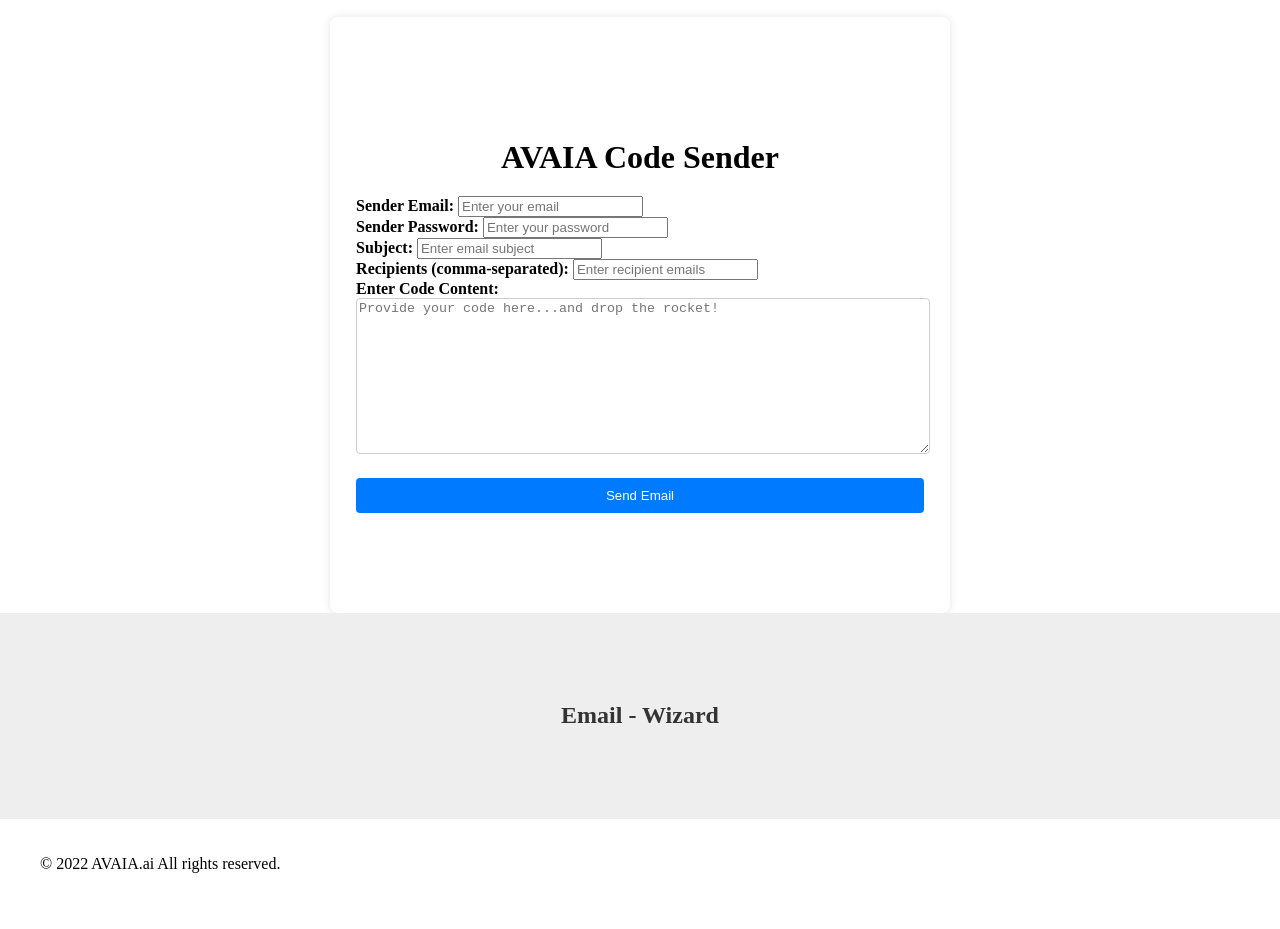
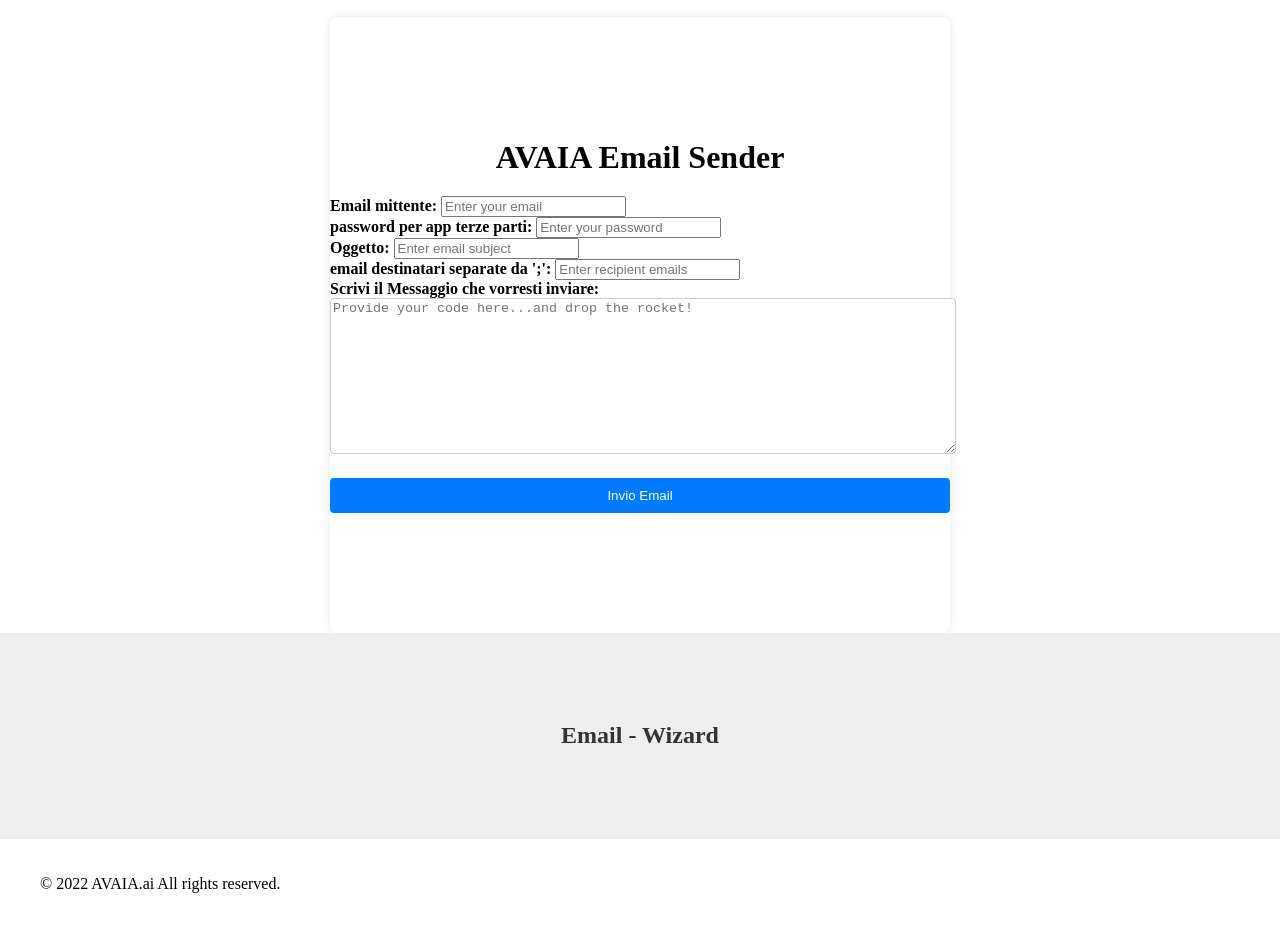
Before and after one commit to GianluBLockchain-DEV/avaia_apps, a website: page public/web.html in a window 1280 px wide. Shown: the part 1380-2309 px from the top of the page. Drawn offline with Linux system fonts and the light colour scheme; a web font is replaced by a local one.

Commit message:
frontend

```diff
--- a/public/web.html
+++ b/public/web.html
@@ -46,9 +46,9 @@
     </div>
 
     <div class="container-sender">
-      <h1 class="sender-title">AVAIA Code Sender</h1>
+      <h1 class="sender-title">AVAIA Email Sender</h1>
       <div id="emailForm">
-        <label for="senderEmail">Sender Email:</label>
+        <label for="senderEmail">Email mittente:</label>
         <input
           type="email"
           id="senderEmail"
@@ -56,7 +56,7 @@
           placeholder="Enter your email"
         /><br />
 
-        <label for="senderPassword">Sender Password:</label>
+        <label for="senderPassword">password per app terze parti:</label>
         <input
           type="password"
           id="senderPassword"
@@ -64,7 +64,7 @@
           placeholder="Enter your password"
         /><br />
 
-        <label for="subject">Subject:</label>
+        <label for="subject">Oggetto:</label>
         <input
           type="text"
           id="subject"
@@ -72,7 +72,7 @@
           placeholder="Enter email subject"
         /><br />
 
-        <label for="recipients">Recipients (comma-separated):</label>
+        <label for="recipients">email destinatari separate da ';':</label>
         <input
           type="text"
           id="recipients"
@@ -80,7 +80,9 @@
           placeholder="Enter recipient emails"
         /><br />
 
-        <label for="emailContent">Enter Code Content:</label>
+        <label for="emailContent"
+          >Scrivi il Messaggio che vorresti inviare:</label
+        >
         <textarea
           id="emailContent"
           name="emailContent"
@@ -89,7 +91,9 @@
           placeholder="Provide your code here...and drop the rocket!"
         ></textarea>
 
-        <button class="sender-btn" onclick="sendMail(event)">Send Email</button>
+        <button class="sender-btn" onclick="sendMail(event)">
+          Invio Email
+        </button>
       </div>
 
       <div id="statusMessage" class="status-message-sender"></div>
```
